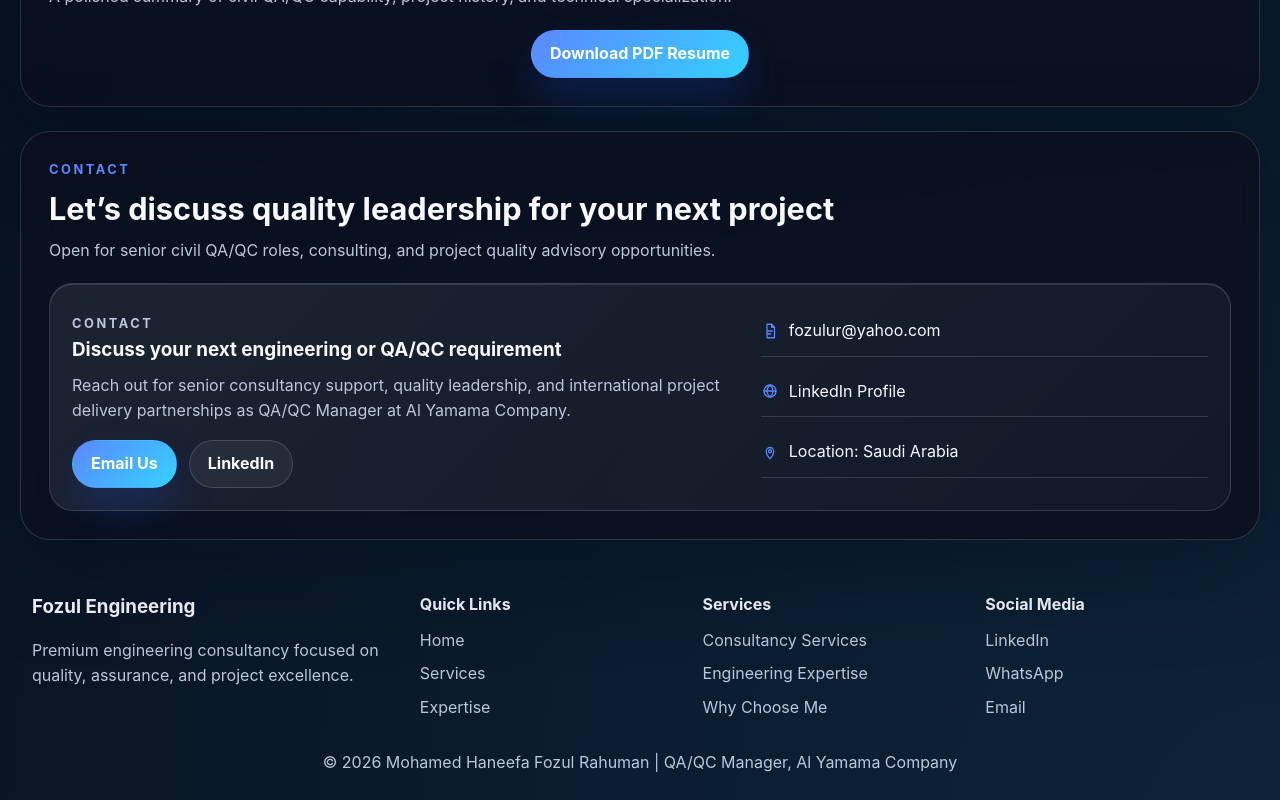
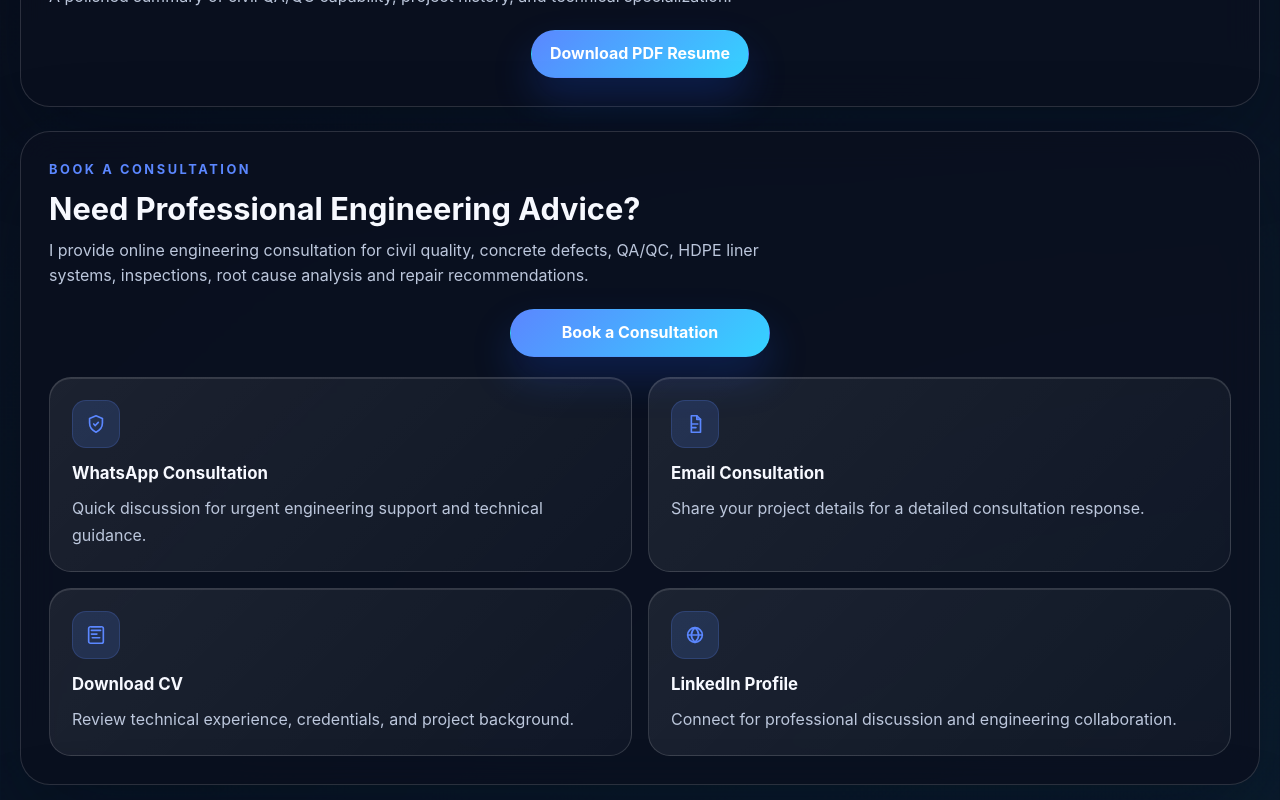
Before and after one commit to fozulrahuman3-rgb/fozul-engineering, a React (Vite) app: page / in a window 1280 px wide. Shown: the part 9440-10240 px from the top of the page. Built offline with nearby package versions, Linux system fonts and the light colour scheme.

Commit message:
Added consultation booking section

```diff
--- a/src/App.css
+++ b/src/App.css
@@ -949,6 +949,74 @@ a {
   margin-top: 16px;
 }
 
+.consultation-cta {
+  display: flex;
+  justify-content: center;
+  margin: 8px 0 20px;
+}
+
+.consultation-button {
+  min-width: 260px;
+}
+
+.consultation-grid {
+  display: grid;
+  grid-template-columns: repeat(2, minmax(0, 1fr));
+  gap: 16px;
+  margin-top: 10px;
+}
+
+.consultation-card {
+  display: block;
+  padding: 22px;
+  border-radius: 22px;
+  border: 1px solid var(--border);
+  background: linear-gradient(135deg, rgba(255, 255, 255, 0.08), rgba(255, 255, 255, 0.03));
+  box-shadow: inset 0 1px 0 rgba(255, 255, 255, 0.12);
+  text-decoration: none;
+  color: var(--text);
+  transition: transform 0.25s ease, border-color 0.25s ease, background 0.25s ease;
+}
+
+.consultation-card:hover {
+  transform: translateY(-6px);
+  border-color: rgba(91, 135, 255, 0.32);
+  background: linear-gradient(135deg, rgba(91, 135, 255, 0.16), rgba(255, 255, 255, 0.04));
+}
+
+.consultation-icon {
+  display: inline-flex;
+  align-items: center;
+  justify-content: center;
+  width: 48px;
+  height: 48px;
+  margin-bottom: 12px;
+  border-radius: 14px;
+  background: var(--accent-soft);
+  border: 1px solid rgba(91, 135, 255, 0.2);
+}
+
+.consultation-icon svg {
+  width: 22px;
+  height: 22px;
+  fill: none;
+  stroke: var(--accent);
+  stroke-width: 1.8;
+  stroke-linecap: round;
+  stroke-linejoin: round;
+}
+
+.consultation-card h3 {
+  margin: 0 0 8px;
+  font-size: 1.05rem;
+}
+
+.consultation-card p {
+  margin: 0;
+  color: var(--muted);
+  line-height: 1.7;
+}
+
 .contact-card {
   display: grid;
   grid-template-columns: 1.2fr 0.8fr;
@@ -1111,6 +1179,7 @@ a {
   .service-grid,
   .expertise-grid,
   .knowledge-grid,
+  .consultation-grid,
   .why-choose-grid,
   .future-ready-grid {
     grid-template-columns: 1fr;
--- a/src/App.jsx
+++ b/src/App.jsx
@@ -857,6 +857,50 @@ function App() {
 
         <motion.section
           className="section"
+          id="consultation"
+          initial="hidden"
+          whileInView="visible"
+          viewport={{ once: true, amount: 0.2 }}
+          variants={sectionAnimation}
+        >
+          <SectionHeading
+            eyebrow="Book a Consultation"
+            title="Need Professional Engineering Advice?"
+            subtitle="I provide online engineering consultation for civil quality, concrete defects, QA/QC, HDPE liner systems, inspections, root cause analysis and repair recommendations."
+          />
+
+          <div className="consultation-cta">
+            <a className="button button-primary consultation-button" href="https://wa.me/966581212378" target="_blank" rel="noreferrer">
+              Book a Consultation
+            </a>
+          </div>
+
+          <div className="consultation-grid">
+            <a className="consultation-card" href="https://wa.me/966581212378" target="_blank" rel="noreferrer">
+              <div className="consultation-icon"><PremiumIcon name="quality" /></div>
+              <h3>WhatsApp Consultation</h3>
+              <p>Quick discussion for urgent engineering support and technical guidance.</p>
+            </a>
+            <a className="consultation-card" href="mailto:fozulur@yahoo.com">
+              <div className="consultation-icon"><PremiumIcon name="document" /></div>
+              <h3>Email Consultation</h3>
+              <p>Share your project details for a detailed consultation response.</p>
+            </a>
+            <a className="consultation-card" href="/Mohamed_Haneefa_Fozul_Rahuman_CV.pdf" download>
+              <div className="consultation-icon"><PremiumIcon name="plan" /></div>
+              <h3>Download CV</h3>
+              <p>Review technical experience, credentials, and project background.</p>
+            </a>
+            <a className="consultation-card" href="https://www.linkedin.com/in/mohamed-haneefa-fozul-rahuman" target="_blank" rel="noreferrer">
+              <div className="consultation-icon"><PremiumIcon name="globe" /></div>
+              <h3>LinkedIn Profile</h3>
+              <p>Connect for professional discussion and engineering collaboration.</p>
+            </a>
+          </div>
+        </motion.section>
+
+        <motion.section
+          className="section"
           id="contact"
           initial="hidden"
           whileInView="visible"
```
